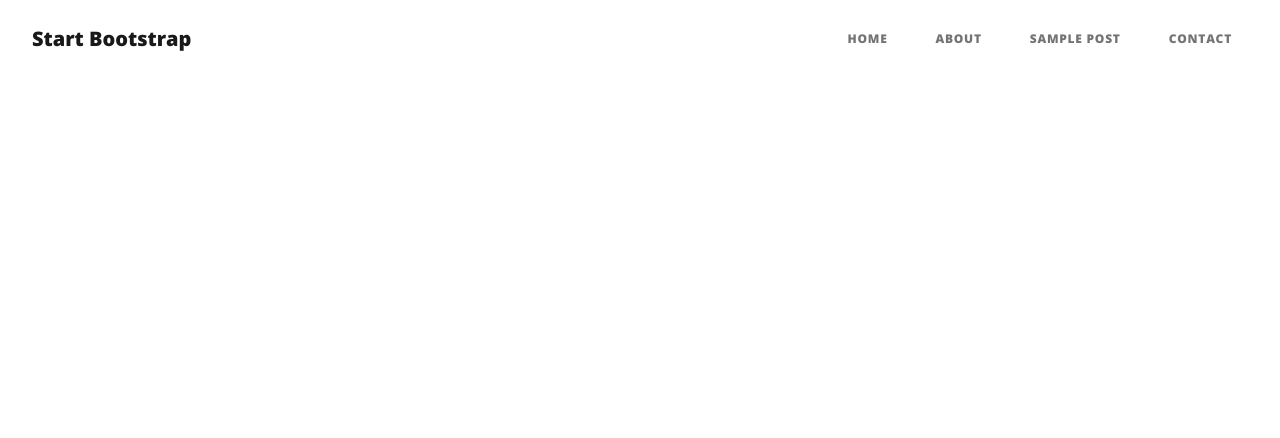
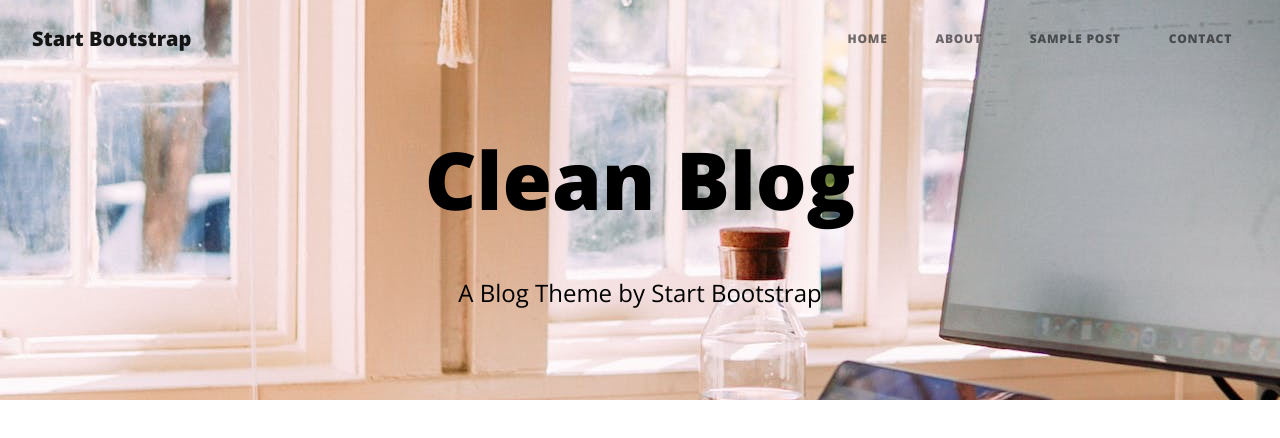
Before and after one commit to Coding-Cowboy74/developments, a React (Vite) app in the folder exercises/Level-03/Bloggin-Props/: page / in a window 1280 px wide. Shown: the top 438 px of the page. Built offline with nearby package versions, Linux system fonts and the light colour scheme.

Commit message:
Updated the header section with the menu and the background image and css styles for the header section within the React App

```diff
--- a/exercises/Level-03/Bloggin-Props/src/App.jsx
+++ b/exercises/Level-03/Bloggin-Props/src/App.jsx
@@ -1,13 +1,13 @@
 import { useState } from 'react'
 import Data from './Data'
-import Navbar from './components/Navbar';
+import Header from './components/Header';
 
 function App() {
 
   console.log(Data);
   return (
     <div>
-      <Navbar />
+      <Header />
     </div>
   )
 }
--- /dev/null
+++ b/exercises/Level-03/Bloggin-Props/src/components/Header.jsx
@@ -0,0 +1,12 @@
+import React from "react";
+import Navbar from "./Navbar";
+
+export default function Header() {
+    return (
+        <div className="top-header">
+            <Navbar />
+            <h1>Clean Blog</h1>
+            <span>A Blog Theme by Start Bootstrap</span>
+        </div>
+    )
+}
--- a/exercises/Level-03/Bloggin-Props/src/index.css
+++ b/exercises/Level-03/Bloggin-Props/src/index.css
@@ -22,9 +22,25 @@
     padding-bottom: 0.3125rem;
     padding-right: 1rem;
 }
+h1 {
+    text-align: center;
+    font-size: 5rem;
+    font-weight: 800;
+    line-height: 1.2;
+    font-family: 'Open Sans', sans-serif;;
+}
 
 h3 {
     margin-left: 2rem;
+}
+
+span {
+    font-size: 1.5rem;
+    font-weight: 300;
+    line-height: 1.1;
+    display: block;
+    text-align: center;
+    font-family: 'Open Sans', sans-serif;
 }
 
 ul {
@@ -44,3 +60,11 @@
 a {
     text-decoration: none;
 }
+
+.top-header {
+    background-image: url(/src/Img/IMG_3256.JPG);
+    background-size: auto;
+    background-repeat: no-repeat;
+    background-position: center;
+    height: 400px;
+}
```
Also changed, not shown: exercises/Level-03/Bloggin-Props/src/Img/IMG_3256.JPG (added).
